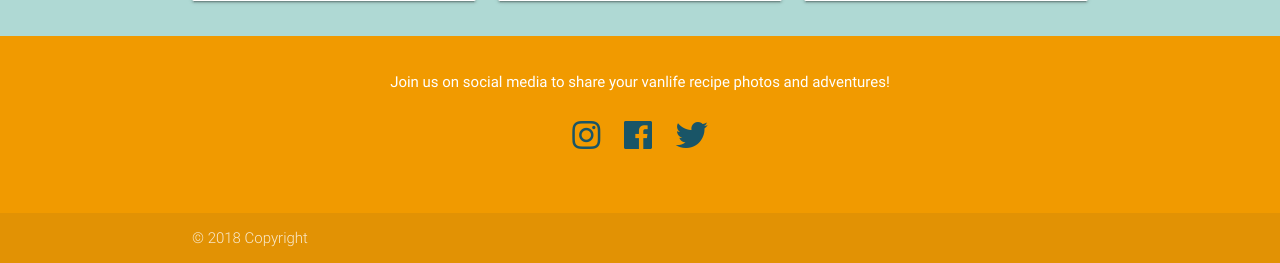
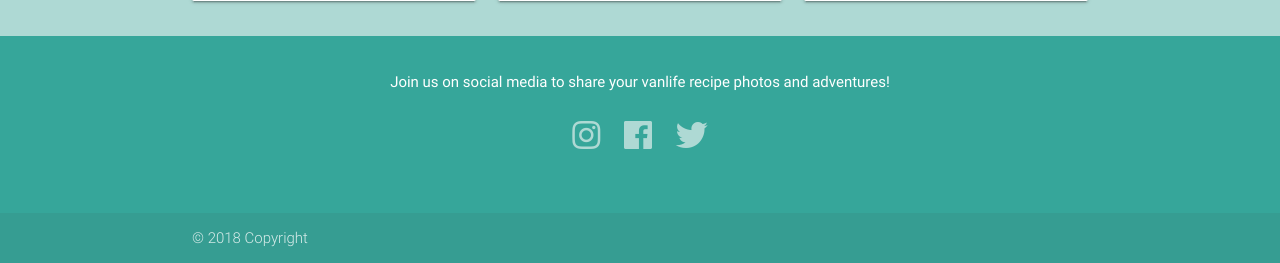
Before and after one commit to LWilsonDev/recipe-book, a Flask app: page / in a window 1280 px wide. Shown: the part 1529-1792 px from the top of the page. Run offline with Flask 2, Linux system fonts and the light colour scheme; some libraries are stand-ins or nearby versions.

Commit message:
footer colour and social icons colour

```diff
--- a/static/css/style.css
+++ b/static/css/style.css
@@ -2,7 +2,7 @@
 
 body {
   color: #195567;
-  background-color: #41a6996b;
+  background-color: #aed9d4;
 }
 
 .full-width {
@@ -173,7 +173,7 @@ body {
 }
 
 .blue-footer {
-  background-color: #f19a00;
+  background-color: #36a69a;
   position: relative;
   bottom: 0;
   left: 0;
@@ -195,7 +195,7 @@ body {
   transition-property: text-shadow;
   transition-duration: 0.3s;
   transition-timing-function: ease-in-out;
-  color: #195567;
+  color: #aed9d4;
   font-size: 32px;
   margin-left: 10px;
   margin-right: 10px;
```
